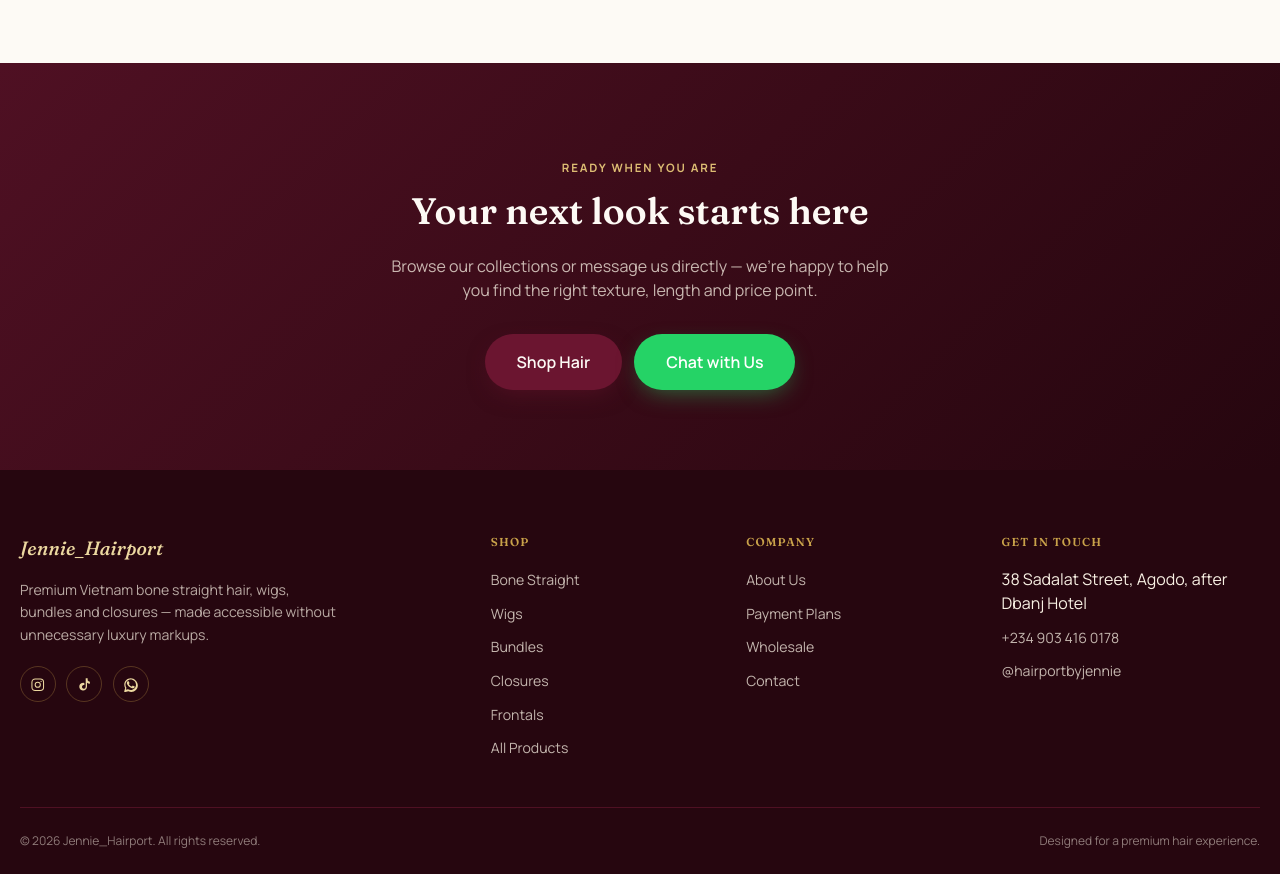
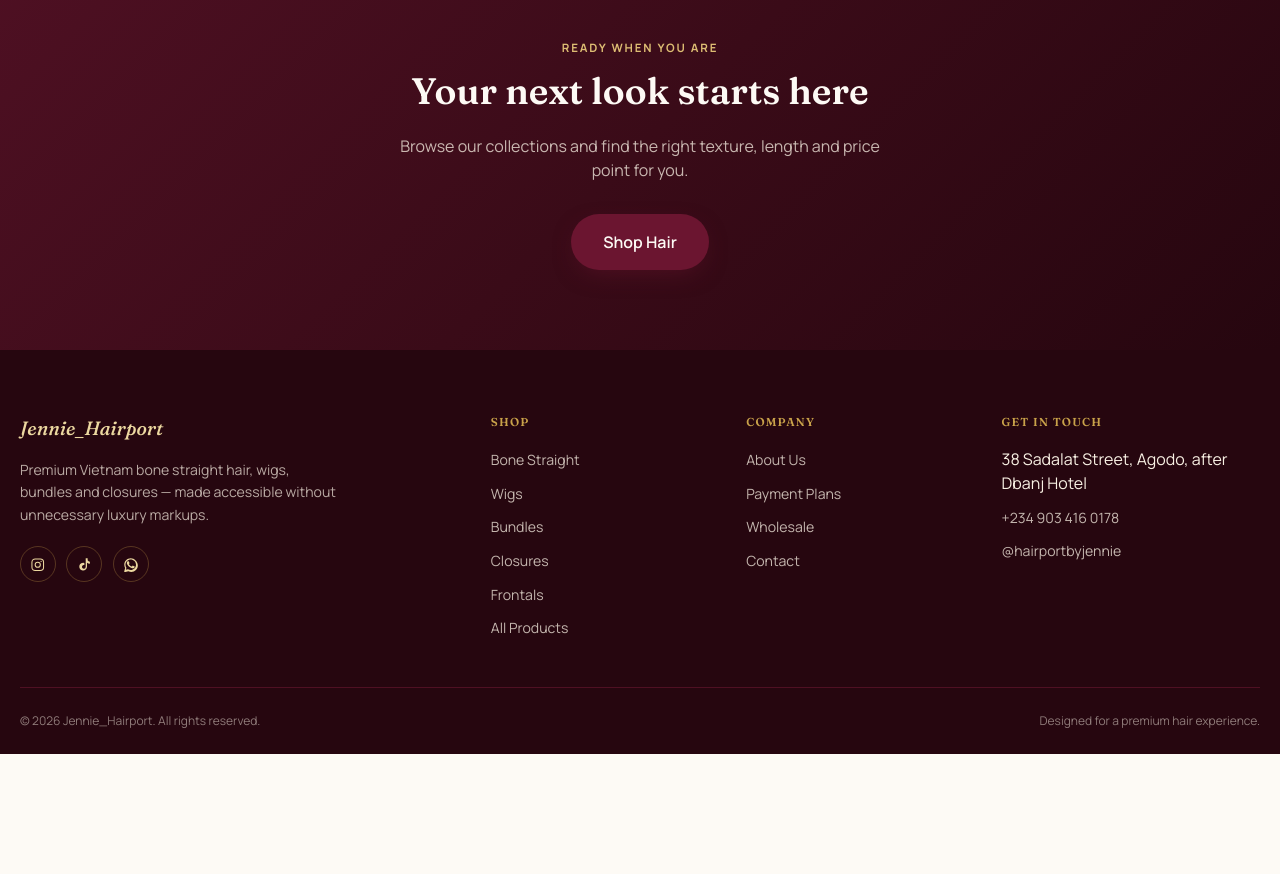
Before and after one commit to ABDULAFEEZ12/jennie-hairport, a Flask app: page / in a window 1280 px wide. Shown: the part 3072-3946 px from the top of the page. After the commit the page ends 3826 px from the top, so only its background shows below. Run offline with Flask 3, Linux system fonts and the light colour scheme; data that the repository does not hold is empty; parts of the project's set-up code (start-up, migrations or seed data) failed here and were passed over.

Commit message:
Reduce homepage to a single WhatsApp CTA
The hero, empty-state, location card and final CTA each repeated their
own "Chat with Us" / "Chat on WhatsApp" button. Kept only the hero's
(the first thing a visitor sees) and trimmed the surrounding copy in
the other three sections so it no longer references a removed button.

Co-Authored-By: Claude Sonnet 5 <noreply@anthropic.com>

```diff
--- a/templates/home.html
+++ b/templates/home.html
@@ -102,7 +102,6 @@
 <section class="section container">
   <div class="empty-state reveal">
     <p class="empty-state__heading">New arrivals will appear here soon</p>
-    <a href="{{ build_whatsapp_link(general_inquiry_message()) }}" target="_blank" rel="noopener noreferrer" class="btn btn-whatsapp mt-3">Chat With Us</a>
   </div>
 </section>
 {% endif %}
@@ -181,7 +180,6 @@
         {{ SITE.address }}
       </p>
       <p class="mt-2" style="font-size:0.85rem;color:rgba(248,240,227,0.6);">Prefer to shop from home? Our team responds fastest on WhatsApp.</p>
-      <a href="{{ build_whatsapp_link(general_inquiry_message()) }}" target="_blank" rel="noopener noreferrer" class="btn btn-whatsapp btn-lg mt-3">Chat With Us</a>
     </div>
     <div class="location-card__map">
       <iframe title="Jennie_Hairport location map" loading="lazy" referrerpolicy="no-referrer-when-downgrade"
@@ -198,10 +196,9 @@
   <div class="container reveal" style="max-width:34rem;">
     <p class="eyebrow" style="color:var(--gold-400);">Ready When You Are</p>
     <h2 class="section-heading" style="color:var(--cream-50);">Your next look starts here</h2>
-    <p>Browse our collections or message us directly — we're happy to help you find the right texture, length and price point.</p>
+    <p>Browse our collections and find the right texture, length and price point for you.</p>
     <div class="final-cta__actions">
       <a href="{{ url_for('main.shop') }}" class="btn btn-primary btn-lg">Shop Hair</a>
-      <a href="{{ build_whatsapp_link(general_inquiry_message()) }}" target="_blank" rel="noopener noreferrer" class="btn btn-whatsapp btn-lg">Chat with Us</a>
     </div>
   </div>
 </section>
```
